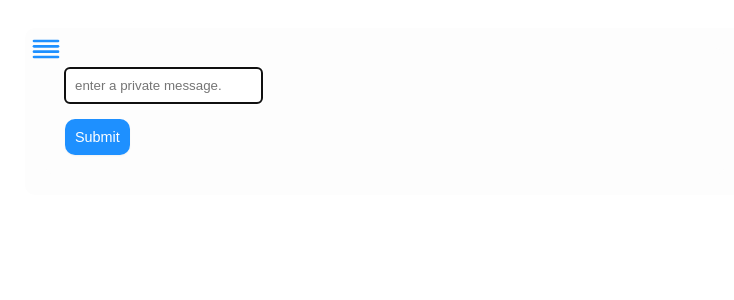
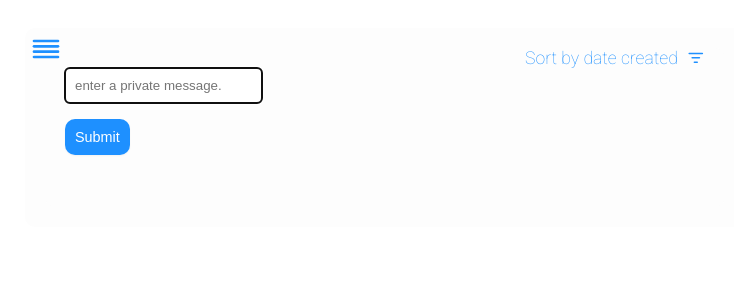
Before and after one commit to dsmeny/avgshares, a React (Create React App) app: page /private-notes in a window 1280 px wide. Shown: the top 300 px of the page, without its empty margins (255-989 px from the left). Built offline with nearby package versions, Linux system fonts and the light colour scheme.

Commit message:
initial setup filter

```diff
--- a/src/pages/PrivateNotesPage.js
+++ b/src/pages/PrivateNotesPage.js
@@ -1,6 +1,7 @@
 import { useEffect, useState, useRef } from "react";
 import { values } from "../utils/_idbMessages";
 import { duplicateCard, createCard, deleteCard } from "../utils/messagesUtil";
+import { LuListFilter } from "react-icons/lu";
 import NoteCards from "../components/NoteCards";
 import NotesForm from "../components/NotesForm";
 import "../styles/notes.css";
@@ -8,11 +9,17 @@ import "../styles/notes.css";
 const PrivateNotesPage = () => {
   const [messages, setMessages] = useState([]);
   const [refreshComponent, setRefreshComponent] = useState(false);
+  const [showCardFilter, setShowCardFilter] = useState(false);
 
   const notesFormRef = useRef();
+  const filterRef = useRef();
 
   function refresh() {
     setRefreshComponent((prev) => !prev);
+  }
+
+  function showCardFilterHandler() {
+    setShowCardFilter((prev) => !prev);
   }
 
   async function fetchData(val = null) {
@@ -45,7 +52,20 @@ const PrivateNotesPage = () => {
 
   return (
     <div className="container notes_container">
-      <NotesForm submitHandler={submitHandler} notesFormRef={notesFormRef} />
+      <div className="notes_container_header">
+        {showCardFilter && (
+          <CardFilter
+            filterRef={filterRef}
+            showCardFilter={showCardFilter}
+            showCardFilterHandler={showCardFilterHandler}
+          />
+        )}
+        <NotesForm submitHandler={submitHandler} notesFormRef={notesFormRef} />
+        <div className="notes_filter">
+          <span>Sort by date created</span>
+          <LuListFilter onClick={showCardFilterHandler} />
+        </div>
+      </div>
       <div className="notes_container_cards">
         <NoteCards
           messages={messages}
@@ -64,4 +84,18 @@ const PrivateNotesPage = () => {
   );
 };
 
+function CardFilter({ filterRef, showCardFilterHandler }) {
+  function changeHandler() {
+    showCardFilterHandler();
+  }
+
+  return (
+    <div className="container_filter">
+      <select ref={filterRef} onChange={changeHandler}>
+        <option>last ⬆</option>
+        <option>first ⬇</option>
+      </select>
+    </div>
+  );
+}
 export default PrivateNotesPage;
--- a/src/styles/notes.css
+++ b/src/styles/notes.css
@@ -1,9 +1,42 @@
 .notes_container {
   align-items: flex-start;
+  flex-direction: column;
 }
 
 .notes_container_cards {
   width: 100%;
+}
+
+.notes_container_header {
+  display: flex;
+  align-items: flex-start;
+  justify-content: space-between;
+  width: 100%;
+  position: relative;
+}
+
+.container_filter {
+  position: absolute;
+  right: 0px;
+  top: -20px;
+  z-index: 9999;
+}
+
+.container_filter select {
+  background-color: var(--bg-color);
+  box-shadow: var(--shadow);
+  border-radius: 10px;
+  padding: 10px;
+  border: none;
+}
+
+.notes_filter {
+  font-size: 1.1rem;
+  color: var(--subtitle-color);
+  display: flex;
+  align-items: center;
+  gap: 0.6rem;
+  translate: 0px -20px;
 }
 
 .notes_form {
```
